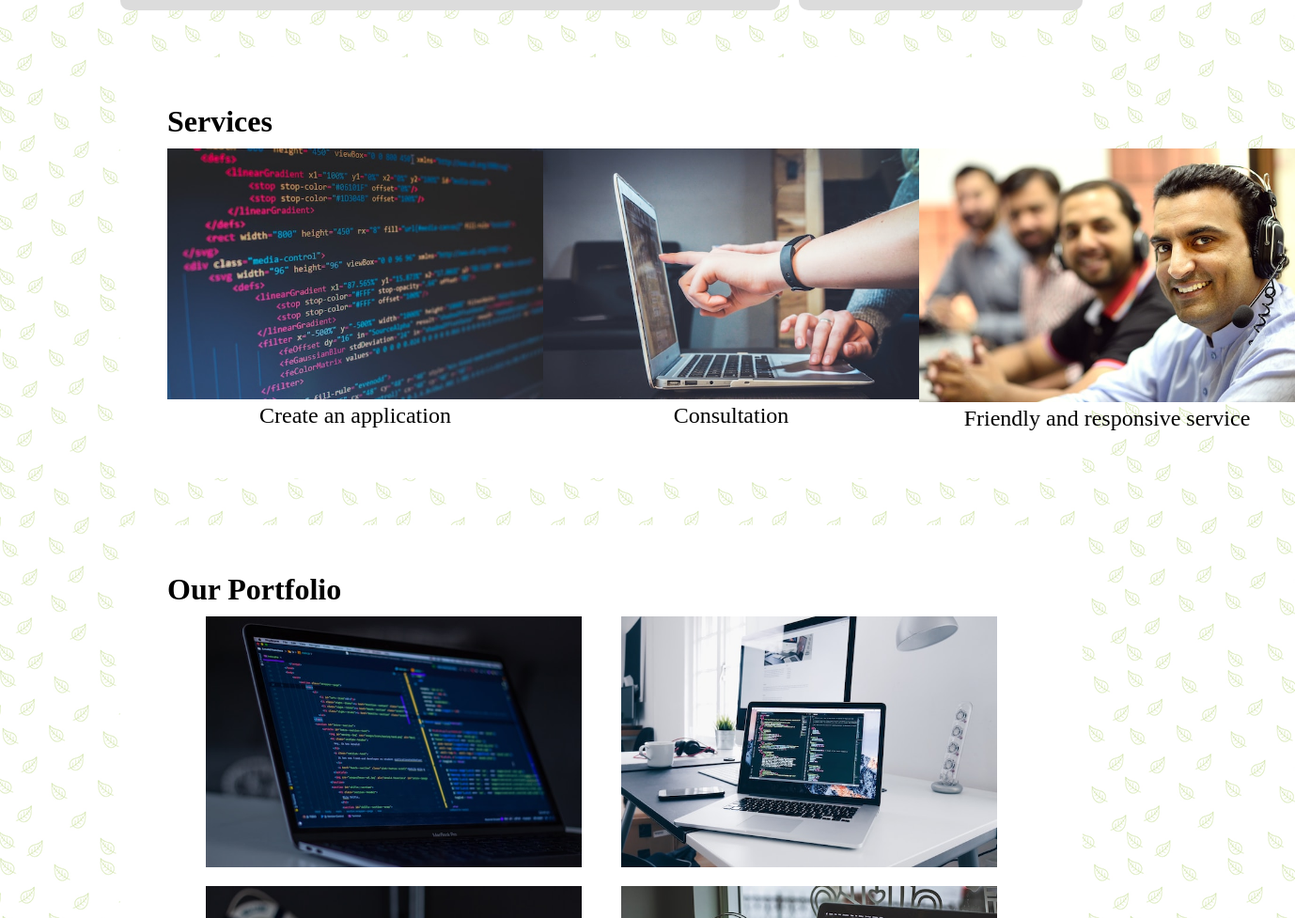
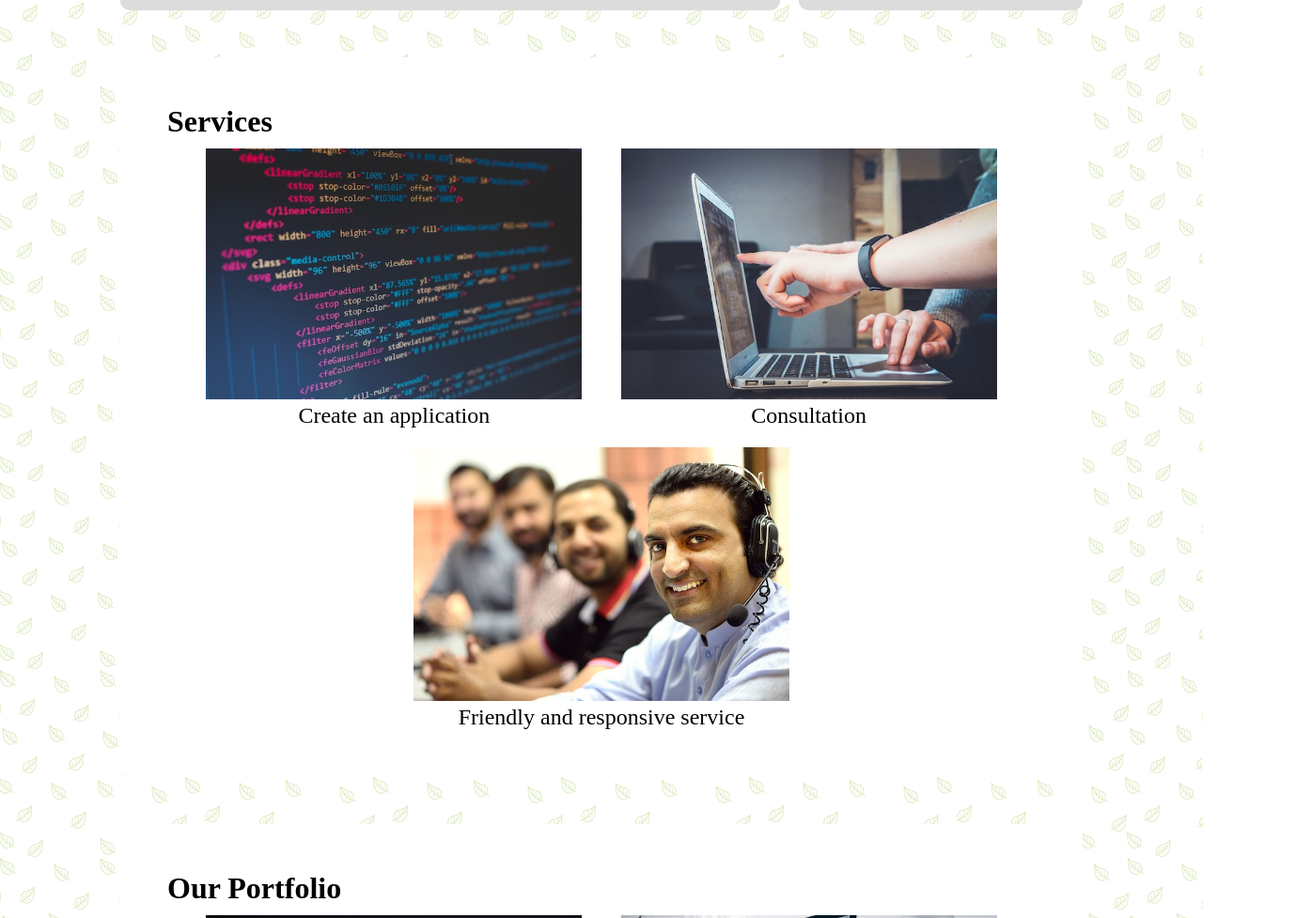
Before and after one commit to DilaNurfadila/pemrograman-web-dasar, a plain HTML site: page latihan-2/index.html in a window 1280 px wide. Shown: the part 1104-2081 px from the top of the page at 94% size, 1378 px wide, since content can reach past the window. Drawn offline with Linux system fonts and the light colour scheme.

Commit message:
Updated 1

```diff
--- a/latihan-2/style.css
+++ b/latihan-2/style.css
@@ -139,7 +139,9 @@ p {
 
 .our-services {
   display: flex;
-  justify-content: space-between;
+  justify-content: space-evenly;
+  flex-wrap: wrap;
+  row-gap: 20px;
 }
 
 .service img {
```
